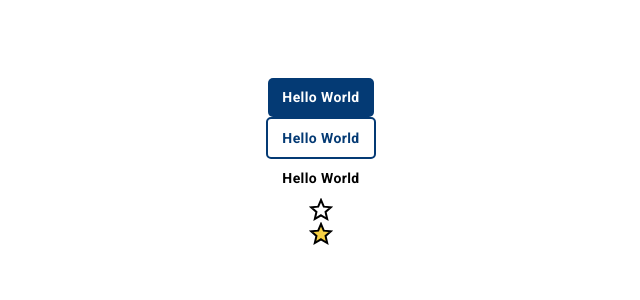
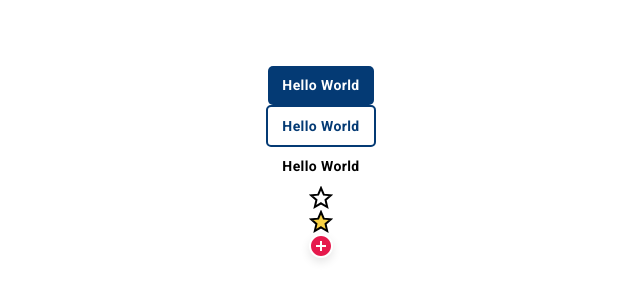
Before and after one commit to ReneReid/Internify, a React (Create React App) app in the folder internify/: page / in a window 1280 px wide. Shown: the part 238-538 px from the top of the page, without its empty margins (319-959 px from the left). Built offline with nearby package versions, Linux system fonts and the light colour scheme.

Commit message:
added plus icon

```diff
--- a/internify/src/App.js
+++ b/internify/src/App.js
@@ -4,7 +4,7 @@ import {
   ButtonOutlined,
   ButtonClear,
 } from "./components/atoms/Button";
-import { StarPlain, StarColoured } from "./components/atoms/Icon";
+import { StarPlain, StarColoured, Add} from "./components/atoms/Icon";
 
 function App() {
   return (
@@ -15,6 +15,7 @@ function App() {
         <ButtonClear>Hello World</ButtonClear>
         <StarPlain />
         <StarColoured />
+        <Add />
       </header>
     </div>
   );
--- a/internify/src/components/atoms/Icon.js
+++ b/internify/src/components/atoms/Icon.js
@@ -27,3 +27,16 @@ export const StarColoured = withStyles(() => ({
         },
     }
 }))(Grade);
+
+export const Add = withStyles(() => ({
+    root: {
+        cursor: "pointer",
+        color: "#E61A4D",
+        borderRadius: "50px",
+        boxShadow: "0px 4px 10px rgba(0, 0, 0, 0.1)",
+        "&:hover": {
+            borderRadius: "50px",
+            boxShadow: "0px 4px 10px rgba(0, 0, 0, 0.3)",
+        },
+    }
+}))(AddCircle);
```
